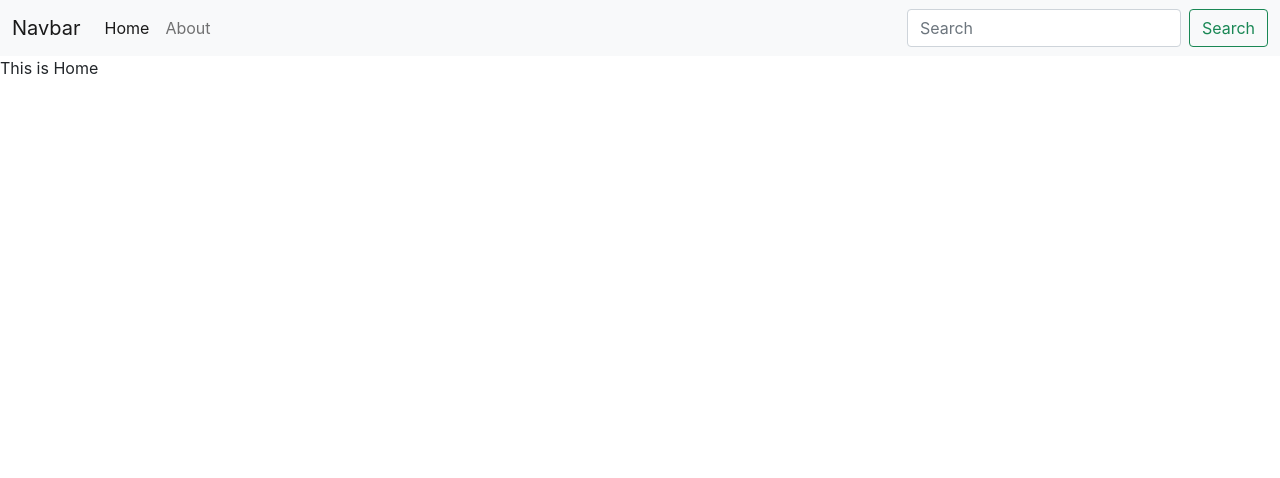
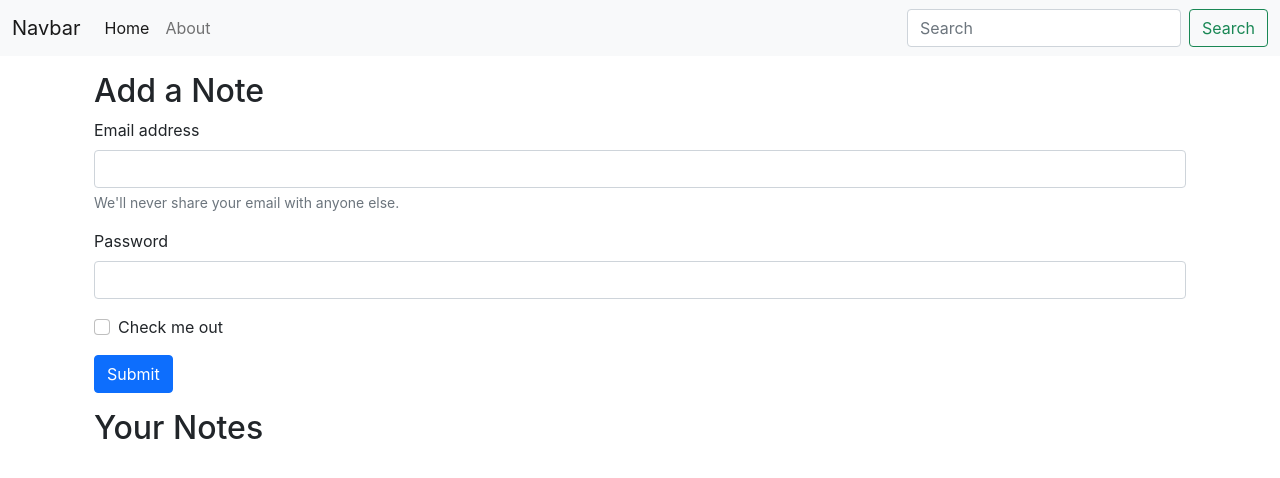
Before and after one commit to deepakpatel-dev/iNotebook, a React (Create React App) app: page / in a window 1280 px wide. Shown: the top 478 px of the page. Built offline with nearby package versions, Linux system fonts and the light colour scheme.

Commit message:
useLocation Hook in React

```diff
--- a/src/App.js
+++ b/src/App.js
@@ -1,18 +1,17 @@
-import './App.css';
-import Navbar from './Components/Navbar';
-import Home from './Components/Home';
-import About from './Components/About';
-import {
-  BrowserRouter as Router,
-  Switch, Route} from "react-router-dom";
-import NoteState from './Context/notes/NoteState';
+import "./App.css";
+import Navbar from "./Components/Navbar";
+import Home from "./Components/Home";
+import About from "./Components/About";
+import { BrowserRouter as Router, Switch, Route } from "react-router-dom";
+import NoteState from "./Context/notes/NoteState";
 
 function App() {
   return (
     <div>
       <NoteState>
         <Router>
-      <Navbar/>
+          <Navbar />
+          <div className="container">
             <Switch>
               <Route exact path="/">
                 <Home />
@@ -21,6 +20,7 @@
                 <About />
               </Route>
             </Switch>
+          </div>
         </Router>
       </NoteState>
     </div>
--- a/src/Components/About.js
+++ b/src/Components/About.js
@@ -1,15 +1,11 @@
-import React, { useContext , useEffect } from 'react'
-import noteContext from '../Context/notes/noteContext'
+import React from 'react'
+//import noteContext from '../Context/notes/noteContext'
 
 const About = () => {
-    const a = useContext(noteContext)
-    useEffect(() => {
-       a.update()
-       // eslint-disable-next-line
-    }, [])
+
     return (
         <div>
-            This is About {a.state.name} and he is in {a.state.class}
+            This is About page
         </div>
     )
 }
--- a/src/Components/Home.js
+++ b/src/Components/Home.js
@@ -3,7 +3,28 @@
 const Home = () => {
     return (
         <div>
-            This is Home
+            <div className="container my-3">
+            <h2>Add a Note</h2>
+            <form my-3>
+                    <div className="mb-3">
+                        <label for="exampleInputEmail1" className="form-label">Email address</label>
+                        <input type="email" className="form-control" id="exampleInputEmail1" aria-describedby="emailHelp"/>
+                        <div id="emailHelp" className="form-text">We'll never share your email with anyone else.</div>
+                    </div>
+                    <div className="mb-3">
+                        <label for="exampleInputPassword1" className="form-label">Password</label>
+                        <input type="password" className="form-control" id="exampleInputPassword1"/>
+                    </div>
+                    <div className="mb-3 form-check">
+                        <input type="checkbox" className="form-check-input" id="exampleCheck1"/>
+                        <label className="form-check-label" for="exampleCheck1">Check me out</label>
+                    </div>
+                    <button type="submit" className="btn btn-primary">Submit</button>
+                    </form>
+                    </div>
+            <div className="container">
+            <h2>Your  Notes</h2>
+            </div>
         </div>
     )
 }
--- a/src/Components/Navbar.js
+++ b/src/Components/Navbar.js
@@ -1,7 +1,12 @@
-import React from 'react'
-import {Link} from "react-router-dom";
+import React,{useEffect}from 'react'
+import {Link,useLocation} from "react-router-dom";
+
 
 const Navbar = () => {
+  let location = useLocation();
+  useEffect(()=>{
+    console.log(location.pathname);
+  },[location]);
     return (
         <div>
             <nav className="navbar navbar-expand-lg navbar-light bg-light">
@@ -13,10 +18,10 @@
     <div className="collapse navbar-collapse" id="navbarSupportedContent">
       <ul className="navbar-nav me-auto mb-2 mb-lg-0">
         <li className="nav-item">
-          <Link className="nav-link active" aria-current="page" to="/">Home</Link>
+          <Link className={`nav-link ${location.pathname === '/'? "active" : ""} `} aria-current="page" to="/">Home</Link>
         </li>
         <li className="nav-item">
-          <Link className="nav-link" to="/about">About</Link>
+          <Link className={`nav-link ${location.pathname === '/about'? "active" : ""} `} to="/about">About</Link>
         </li>
       </ul>
       <form className="d-flex">
--- a/src/Context/notes/NoteState.js
+++ b/src/Context/notes/NoteState.js
@@ -1,22 +1,10 @@
 import NoteContext from './noteContext';
-import { useState } from "react";
+//import { useState } from "react";
 
 const NoteState = (props) => {
-    const s1 = {
-        "name" : "Deepak",
-        "class" : "6-B"
-    }
-    const [state, setState] = useState(s1);
-    const update = () =>{
-        setTimeout(() => {
-          setState({
-              "name" : "Raksha",
-              "class" : "7-B"
-        })
-        },1000);
-    }
+
 return (
-   <NoteContext.Provider value={{state:state , update:update}}>
+   <NoteContext.Provider value={{}}>
     {props.children}
    </NoteContext.Provider>
  )
```
Lines whose indentation alone changed are shown as unchanged.
